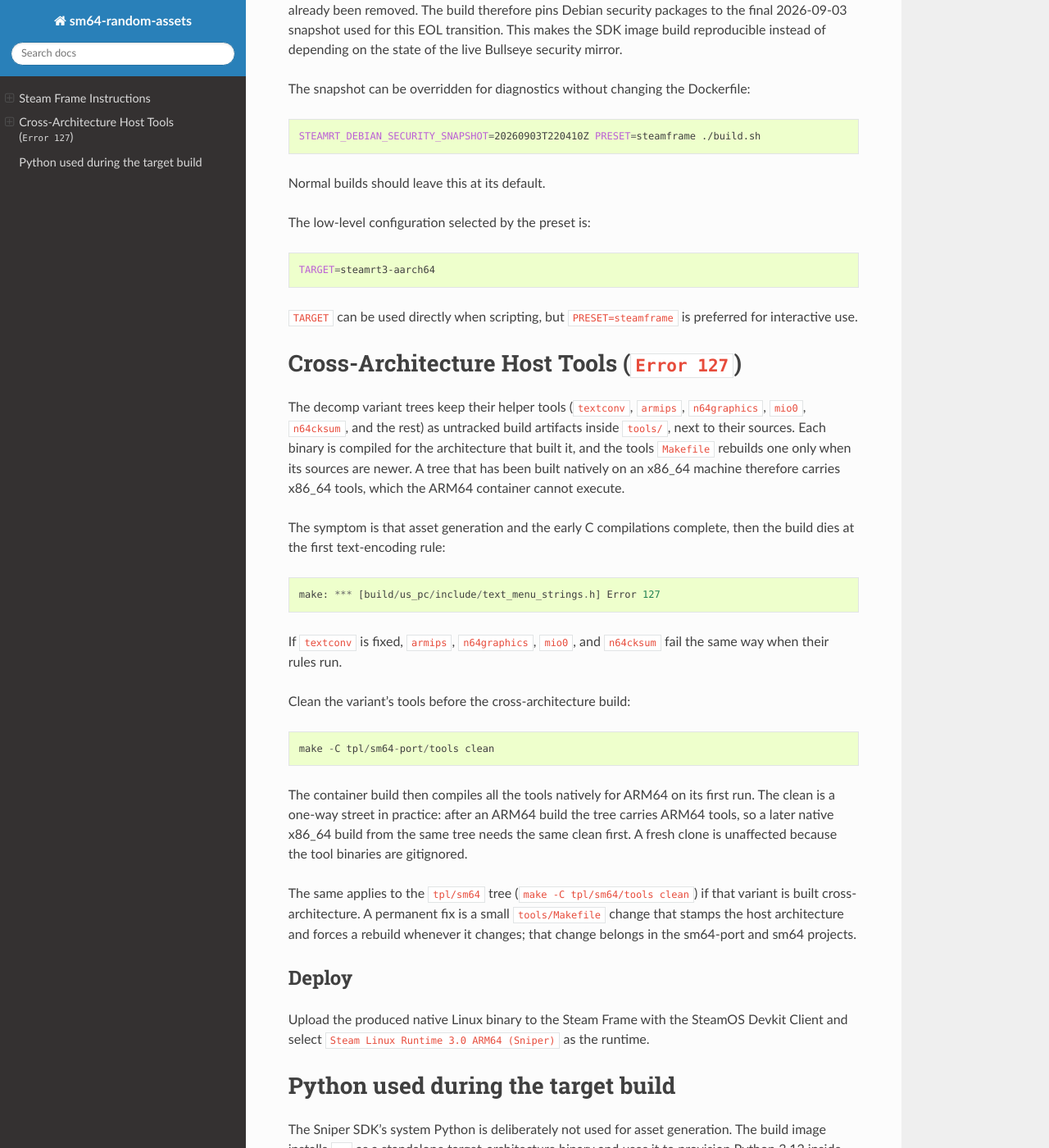
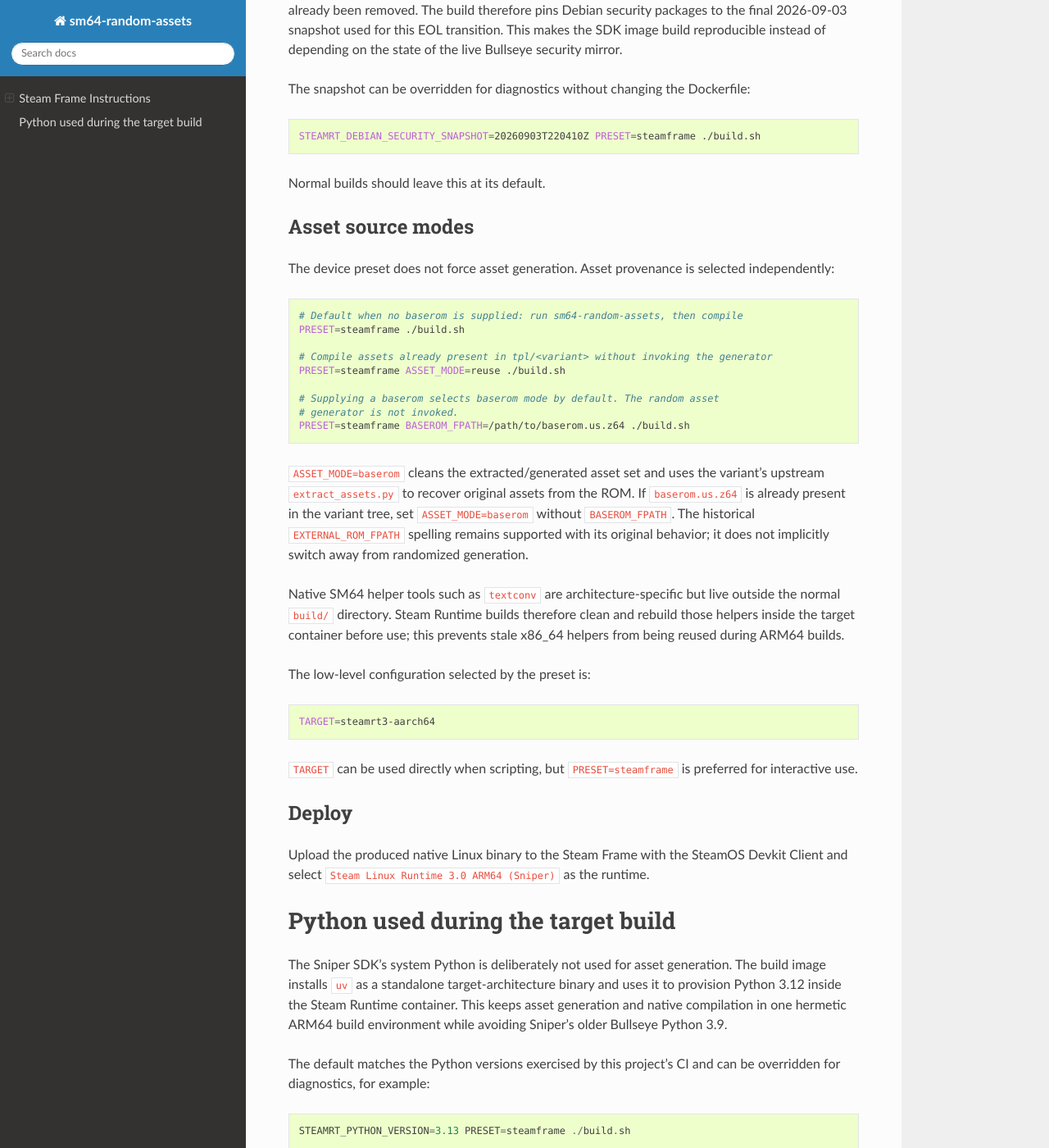
Before and after one commit to Erotemic/sm64-random-assets, a Sphinx documentation site: the page built from docs/source/manual/install_docs/install_on_steamframe.rst, in a window 1280 px wide and 1400 px high, scrolled down 853 px. Shown: the whole window at 82% size. Built offline with Sphinx 7.4.7 and the Read the Docs theme 3.1.0, drawn with Linux system fonts in a browser that asks for light colours; pages that are not in the unit, such as notebooks, are missing from menus.

Commit message:
Preserve build workflow and add baserom asset mode
Co-authored-by: GPT-5.6 Sol <noreply@openai.com>

```diff
--- a/docs/source/manual/install_docs/install_on_steamframe.rst
+++ b/docs/source/manual/install_docs/install_on_steamframe.rst
@@ -50,6 +50,36 @@ The snapshot can be overridden for diagnostics without changing the Dockerfile:
 
 Normal builds should leave this at its default.
 
+Asset source modes
+==================
+
+The device preset does not force asset generation. Asset provenance is selected
+independently:
+
+.. code:: bash
+
+    # Default when no baserom is supplied: run sm64-random-assets, then compile
+    PRESET=steamframe ./build.sh
+
+    # Compile assets already present in tpl/<variant> without invoking the generator
+    PRESET=steamframe ASSET_MODE=reuse ./build.sh
+
+    # Supplying a baserom selects baserom mode by default. The random asset
+    # generator is not invoked.
+    PRESET=steamframe BASEROM_FPATH=/path/to/baserom.us.z64 ./build.sh
+
+``ASSET_MODE=baserom`` cleans the extracted/generated asset set and uses the
+variant's upstream ``extract_assets.py`` to recover original assets from the
+ROM. If ``baserom.us.z64`` is already present in the variant tree, set
+``ASSET_MODE=baserom`` without ``BASEROM_FPATH``. The historical
+``EXTERNAL_ROM_FPATH`` spelling remains supported with its original behavior;
+it does not implicitly switch away from randomized generation.
+
+Native SM64 helper tools such as ``textconv`` are architecture-specific but
+live outside the normal ``build/`` directory. Steam Runtime builds therefore
+clean and rebuild those helpers inside the target container before use; this
+prevents stale x86_64 helpers from being reused during ARM64 builds.
+
 The low-level configuration selected by the preset is:
 
 .. code:: bash
@@ -58,41 +88,6 @@ The low-level configuration selected by the preset is:
 
 ``TARGET`` can be used directly when scripting, but ``PRESET=steamframe`` is
 preferred for interactive use.
-
-Cross-Architecture Host Tools (``Error 127``)
---------------------------------------------------
-
-The decomp variant trees keep their helper tools (``textconv``, ``armips``,
-``n64graphics``, ``mio0``, ``n64cksum``, and the rest) as untracked build
-artifacts inside ``tools/``, next to their sources. Each binary is compiled
-for the architecture that built it, and the tools ``Makefile`` rebuilds one
-only when its sources are newer. A tree that has been built natively on an
-x86_64 machine therefore carries x86_64 tools, which the ARM64 container
-cannot execute.
-
-The symptom is that asset generation and the early C compilations complete,
-then the build dies at the first text-encoding rule::
-
-    make: *** [build/us_pc/include/text_menu_strings.h] Error 127
-
-If ``textconv`` is fixed, ``armips``, ``n64graphics``, ``mio0``, and
-``n64cksum`` fail the same way when their rules run.
-
-Clean the variant's tools before the cross-architecture build::
-
-    make -C tpl/sm64-port/tools clean
-
-The container build then compiles all the tools natively for ARM64 on its
-first run. The clean is a one-way street in practice: after an ARM64 build
-the tree carries ARM64 tools, so a later native x86_64 build from the same
-tree needs the same clean first. A fresh clone is unaffected because the
-tool binaries are gitignored.
-
-The same applies to the ``tpl/sm64`` tree (``make -C tpl/sm64/tools clean``)
-if that variant is built cross-architecture. A permanent fix is a small
-``tools/Makefile`` change that stamps the host architecture and forces a
-rebuild whenever it changes; that change belongs in the sm64-port and sm64
-projects.
 
 Deploy
 ======
```
Also changed, not shown: README.rst (+15 -0 lines), 3 other files.
